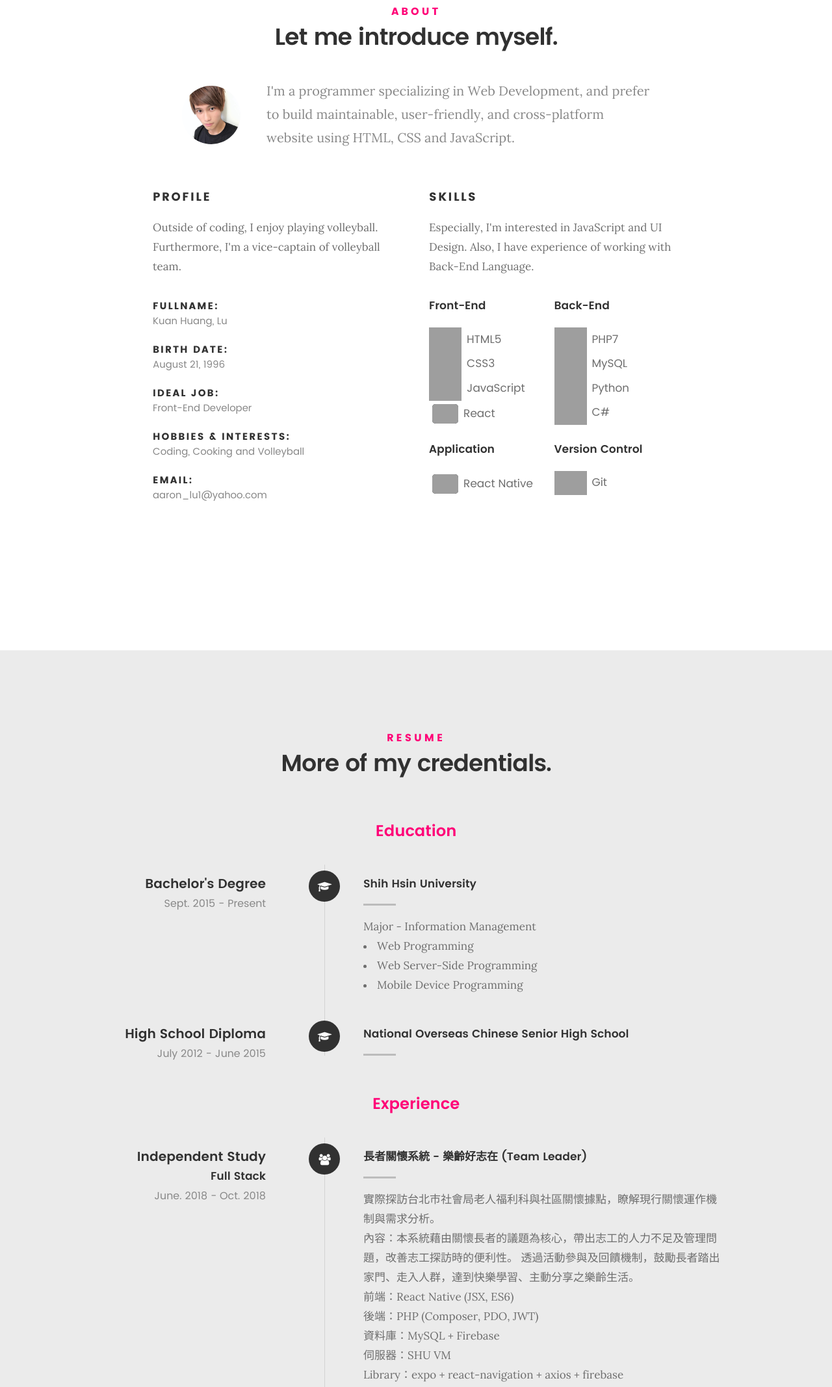
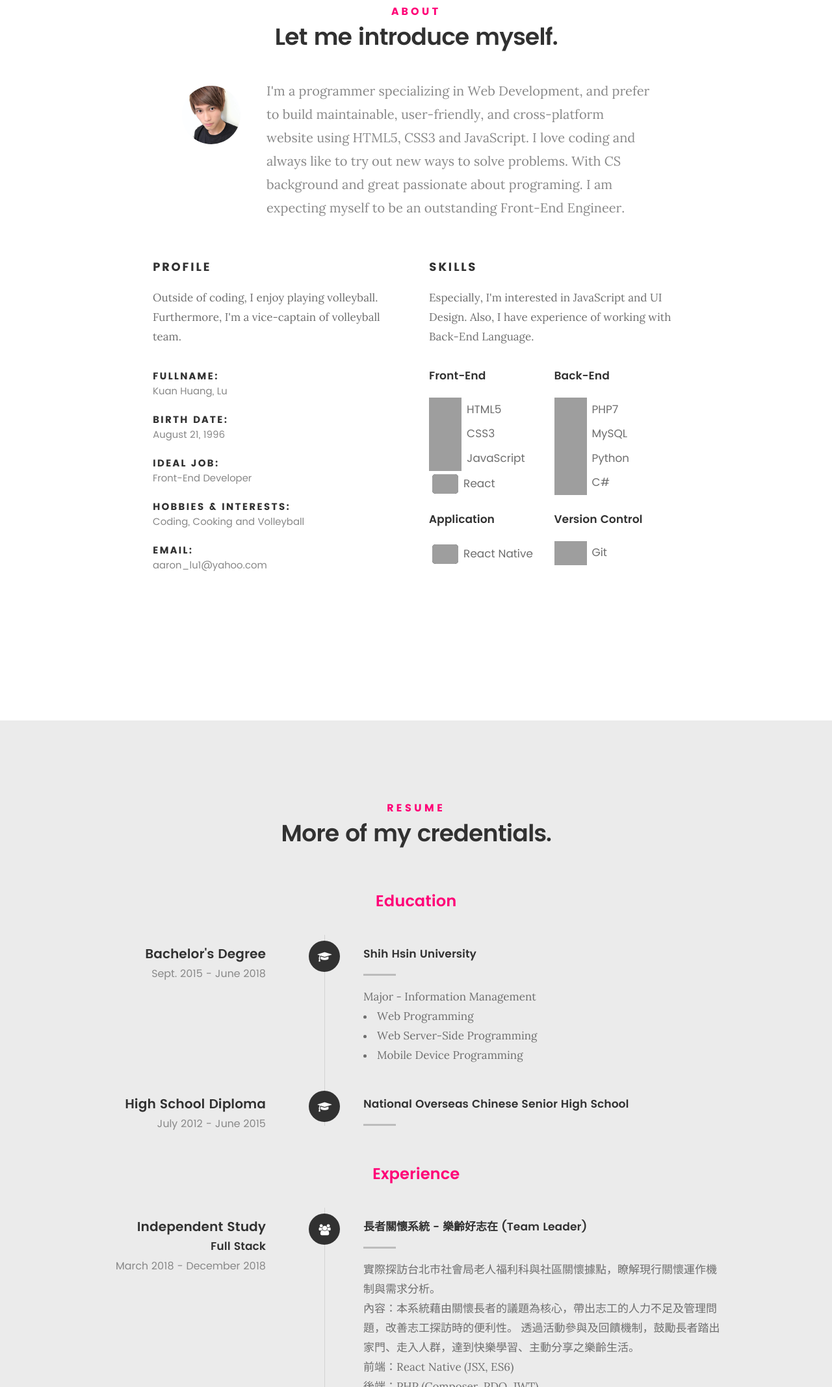
Before and after one commit to SaveYourTime/saveyourtime.github.io, a plain HTML site: page index.html in a window 1280 px wide. Shown: the part 917-3052 px from the top of the page at 65% size. Drawn offline with Linux system fonts and the light colour scheme; grey boxes are pictures that could not be loaded; files whose address does not match are found by name.

Commit message:
Update date

```diff
--- a/index.html
+++ b/index.html
@@ -147,9 +147,7 @@
 				<h1>Let me introduce myself.</h1>
 				<div class="intro-info">
 					<img src="images/profile-pic.jpg" alt="Profile Picture">
-					<p class="lead">I'm a programmer specializing in Web Development, and prefer to build maintainable, user-friendly,
-						and cross-platform
-						website using HTML, CSS and JavaScript.
+					<p class="lead">I'm a programmer specializing in Web Development, and prefer to build maintainable, user-friendly, and cross-platform website using HTML5, CSS3 and JavaScript. I love coding and always like to try out new ways to solve problems. With CS background and great passionate about programing. I am expecting myself to be an outstanding Front-End Engineer.
 					</p>
 				</div>
 			</div>
@@ -187,8 +185,7 @@
 			<!-- Skills -->
 			<div class="col-six tab-full">
 				<h3>Skills</h3>
-				<p>Especially, I'm interested in JavaScript and UI Design. Also, I have experience of working with Back-End
-					Language.</p>
+				<p>Especially, I'm interested in JavaScript and UI Design. Also, I have experience of working with Back-End Language.</p>
 				<div class="skills-block">
 					<div class="skills-container">
 						<div class="skills-content">
@@ -274,7 +271,7 @@
 						</div>
 						<div class="timeline-header">
 							<h3>Bachelor's Degree</h3>
-							<p>Sept. 2015 - Present</p>
+							<p>Sept. 2015 - June 2018</p>
 						</div>
 						<div class="timeline-content">
 							<h4>Shih Hsin University</h4>
@@ -318,7 +315,7 @@
 						<div class="timeline-header">
 							<h3>Independent Study</h3>
 							<h4 style="margin-bottom: 0;">Full Stack</h4>
-							<p>June. 2018 - Oct. 2018</p>
+							<p>March 2018 - December 2018</p>
 						</div>
 						<div class="timeline-content">
 							<h4>長者關懷系統 - 樂齡好志在 (Team Leader)</h4>
@@ -341,13 +338,13 @@
 						</div>
 						<div class="timeline-header">
 							<h3>Full Stack</h3>
-							<p>Aug. 2017 - Present</p>
+							<p>July 2017 - July 2018</p>
 						</div>
 						<div class="timeline-content">
 							<h4>Hair Salon Information System</h4>
 							<p>
 								美髮店家系統網站開發（RWD設計、前後端分離）
-								<br /> 內容：會員系統、開單系統、庫存管理系統、權限設定
+								<br /> 內容：會員系統、開單系統、庫存管理系統、權限設定、薪資結算系統、業績報表系統
 								<br /> 前端：HTML5 + CSS + JavaScript (AJAX) + jQuery
 								<br /> 後端：PHP (PDO, JWT)
 								<br /> 資料庫：MySQL
@@ -364,7 +361,7 @@
 						<div class="timeline-header">
 							<h3>Internship</h3>
 							<h4 style="margin-bottom: 0;">Front-End</h4>
-							<p>July 2017 - Aug. 2017</p>
+							<p>May 2017 - Aug. 2017</p>
 						</div>
 						<div class="timeline-content">
 							<h4>RushBit Multi-Payment App</h4>
```
